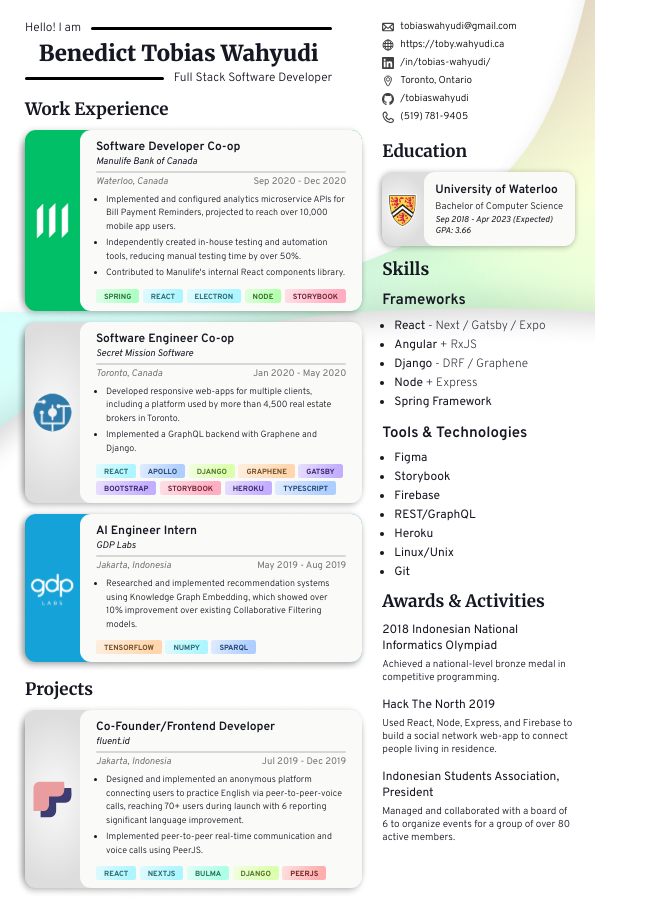
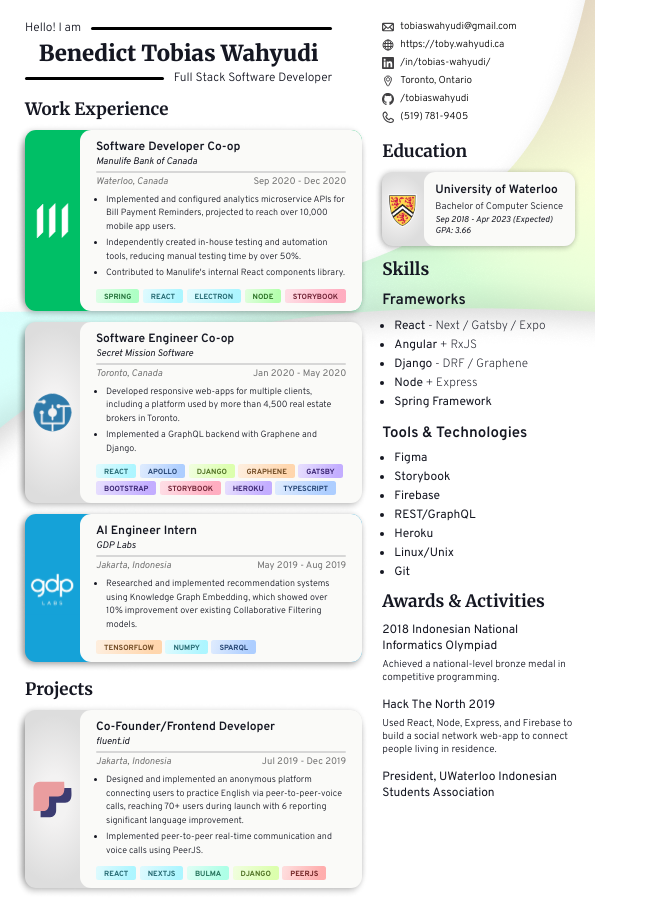
Before and after one commit to tobiaswahyudi/resume, a React (Create React App) app: page / in a window 1280 px wide. Shown: the whole page, without its empty margins (0-658 px from the left). Built offline with nearby package versions, Linux system fonts and the light colour scheme.

Commit message:
Make activity description optional

```diff
--- a/src/Activities.tsx
+++ b/src/Activities.tsx
@@ -8,7 +8,7 @@
   return (
     <div className="award-activity">
       <span className="award-activity-title">{title}</span>
-      <span className="award-activity-description">{description}</span>
+      {description && <span className="award-activity-description">{description}</span>}
     </div>
   )
 }
--- a/src/ActivitiesContent.ts
+++ b/src/ActivitiesContent.ts
@@ -1,6 +1,6 @@
 export interface AwardActivity {
   title: string,
-  description: string
+  description?: string
 }
 
 export const AwardsActivities: AwardActivity[] = [
@@ -13,7 +13,7 @@
     description: "Used React, Node, Express, and Firebase to build a social network web-app to connect people living in residence."
   },
   {
-    title: "Indonesian Students Association, President",
-    description: "Managed and collaborated with a board of 6 to organize events for a group of over 80 active members."
+    title: "President, UWaterloo Indonesian Students Association"
+    // description: "Managed and collaborated with a board of 6 to organize events for a group of over 80 active members."
   }
 ]
```
